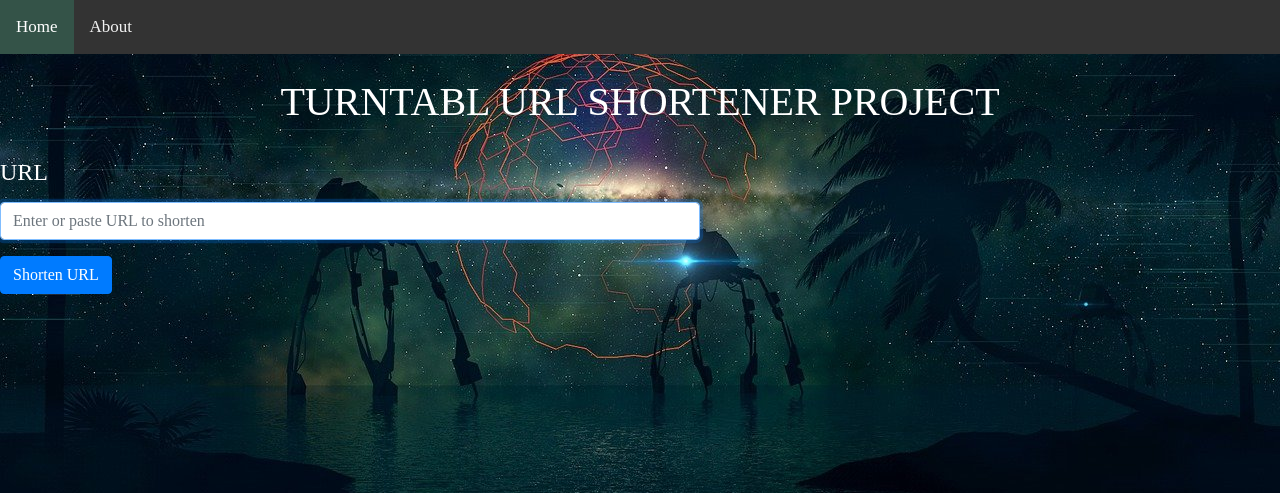
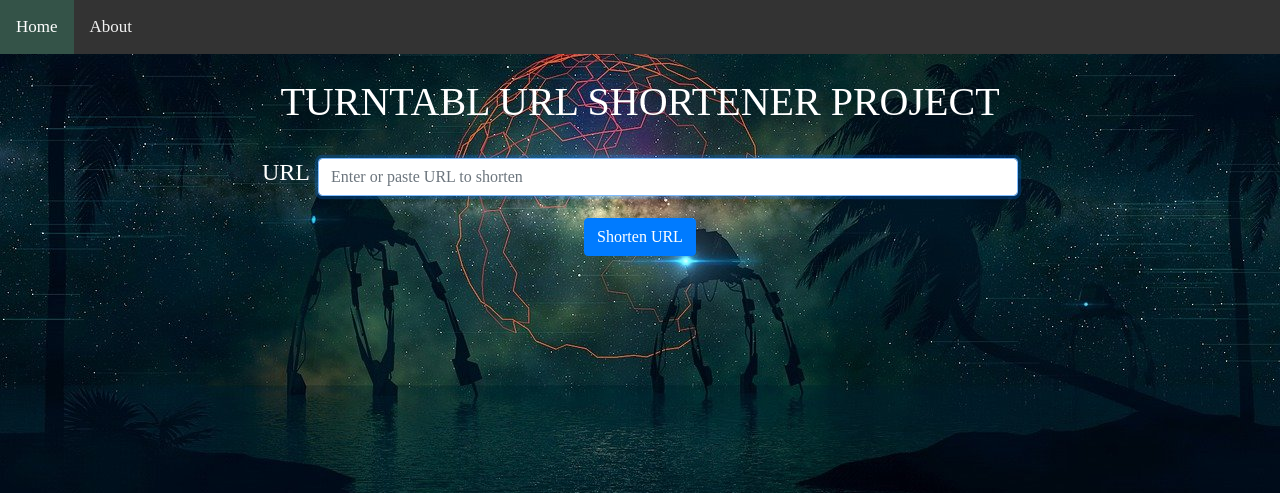
Before and after one commit to CharlesBoadu/Turntabl-final-project-work, a Flask app: page / in a window 1280 px wide. Shown: the top 493 px of the page. Run offline with Flask 2, Linux system fonts and the light colour scheme; some libraries are stand-ins or nearby versions.

Commit message:
Committing changes to html pages

```diff
--- a/templates/about.html
+++ b/templates/about.html
@@ -11,6 +11,7 @@
 
 <div class="demo" style="display: flex; justify-content: center">
   <video controls loop width="550" height="400" autoplay muted>
+
     <source src={{ url_for('static', filename="demo.mp4") }} type="video/mp4">
     Your browser does not support the video tag.
   </video>
--- a/templates/index.html
+++ b/templates/index.html
@@ -3,22 +3,23 @@
 {% block content %}
 
     <h1 style="color:White; text-align: center">{% block title %} TURNTABL URL SHORTENER PROJECT{% endblock %}</h1>
+    <br>
     <form method="post">
-    <div class="form-group">
+    <div class="form-group" style="display: flex; justify-content: center">
+        <label for="url" style="color:White; text-align: center; margin-right: 8px; margin-bottom: none"><h4 >URL</h4></label>
         <br>
-        <label for="url" style="color:White; text-align: center"><h4 >URL</h4></label>
         <input type="text" name="url"
                placeholder="Enter or paste URL to shorten" class="form-control"
                value="{{ request.form['url'] }}" autofocus style="width: 700px;"/>
     </div>
 
-    <div class="form-group">
+    <div class="form-group" style="display: flex; justify-content: center">
         <button type="submit" class="btn btn-primary">Shorten URL</button>
     </div>
     </form>
 
     {% if short_url %}
     <hr>
-<h6><span>Shortened URL: <a href="{{ short_url }}" style="text-decoration: none" target="_blank"/>{{ short_url }}</span></h6>
+<h4><span style="color: white; display: flex; justify-content: center">Shortened URL:  <a href="{{ short_url }}" style="text-decoration: none" target="_blank"/> {{ short_url }}</span></h4>
     {% endif %}
 {% endblock %}
```
Also changed, not shown: database.db.
